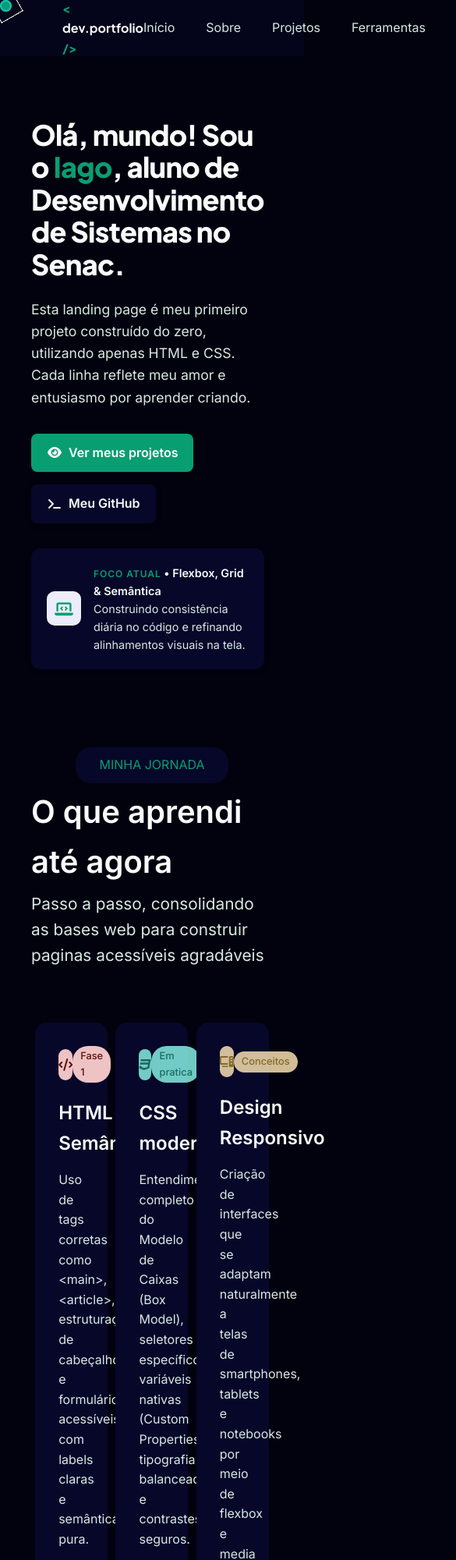
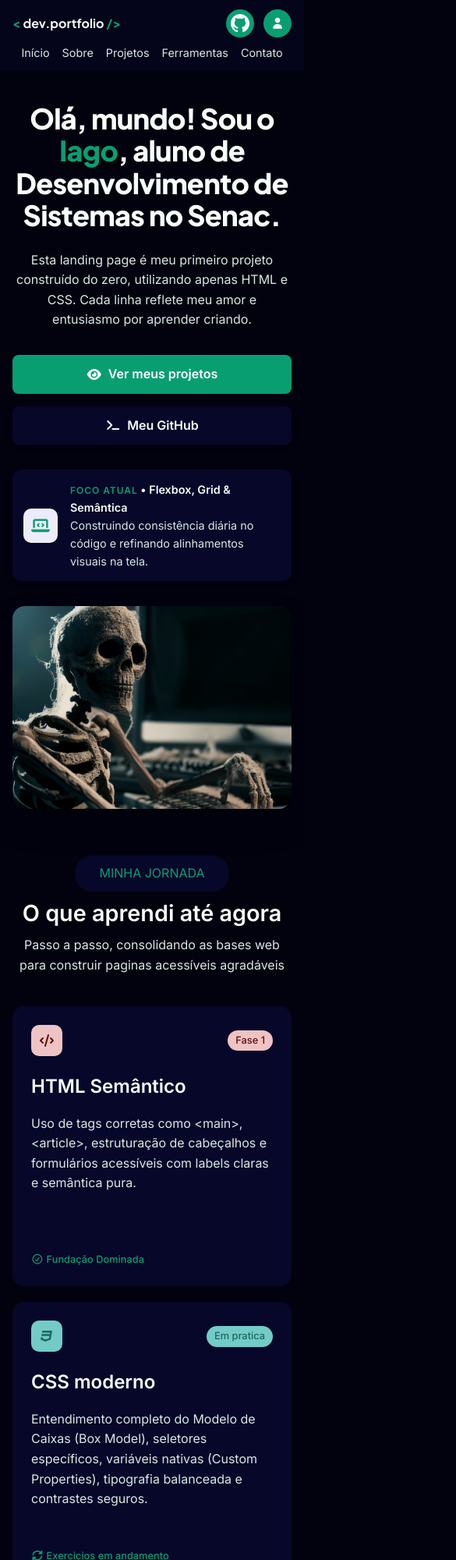
Before and after one commit to iagoshogum-dotcom/Portifolio, a plain HTML site: page index.html in a window 390 px wide. Shown: the top 2000 px of the page at 78% size, 585 px wide, since content can reach past the window. Drawn offline with nearby package versions, Linux system fonts and the light colour scheme.

Commit message:
dia 10 html

```diff
--- a/style.css
+++ b/style.css
@@ -957,3 +957,188 @@ h1 {
 #contato{
     scroll-margin-top: 172px;
 }
+
+@media (max-width: 600px){
+
+    /* cursor customizado só faz sentido com mouse */
+    .cursor,
+    .rastro{
+        display: none;
+    }
+
+    * {
+        cursor: auto;
+    }
+
+    /* ---------- cabeçalho ---------- */
+    .cabecalho{
+        height: auto;
+        padding: 12px 16px;
+        flex-wrap: wrap;
+        row-gap: 8px;
+    }
+
+    nav{
+        order: 3;                       /* menu vai para a linha de baixo */
+        width: 100%;
+    }
+
+    nav ul{
+        justify-content: center;
+        flex-wrap: wrap;
+        gap: 8px 16px;
+        font-size: 0.9rem;
+    }
+
+    /* o header ficou mais alto, então a rolagem das âncoras precisa de mais folga */
+    #sobre,
+    #projetos,
+    #ferramentas,
+    #contato{
+        scroll-margin-top: 150px;
+    }
+
+    #inicio{
+        scroll-margin-top: 130px;
+    }
+
+    /* ---------- base ---------- */
+    main{
+        padding: 40px 16px;
+    }
+
+    /* ---------- início ---------- */
+    .area-inicial{
+        flex-direction: column;
+        gap: 32px;
+    }
+
+    .area-texto,
+    .area-imagem{
+        flex: none;                     /* sem isso, o flex:1 encolhe na coluna */
+        width: 100%;
+    }
+
+    h1,
+    .descricao{
+        text-align: center;
+    }
+
+    .descricao{
+        margin-left: auto;
+        margin-right: auto;
+        font-size: 1rem;
+    }
+
+    .botoes-iniciais{
+        justify-content: center;
+    }
+
+    .btn{
+        flex: 1;
+        justify-content: center;
+        white-space: nowrap;
+    }
+
+    .card-foco{
+        max-width: 100%;
+        padding: 14px;
+    }
+
+    .area-imagem img{
+        height: 260px;
+    }
+
+    /* ---------- seções com título ---------- */
+    .minha-jornada,
+    .ferramentas,
+    .contato{
+        margin-top: 60px;
+    }
+
+    .titulo-minha-jornada,
+    .titulo-ferramentas{
+        text-align: center;
+    }
+
+    .titulo-minha-jornada h2,
+    .titulo-ferramentas h2{
+        font-size: 1.8rem;
+    }
+
+    .titulo-minha-jornada p,
+    .titulo-ferramentas p{
+        font-size: 1rem;
+    }
+
+    /* ---------- cards ---------- */
+    .cards{
+        flex-direction: column;
+        align-items: stretch;
+        gap: 20px;
+        margin-top: 40px;
+    }
+
+    .card-html{
+        max-width: 100%;
+        padding: 24px;
+    }
+
+    .card-trabalhos{
+        max-width: 100%;
+        margin: 0;
+        padding: 20px;                  /* diminuiu de 30px... */
+    }
+
+    .img-card{
+        margin: -20px -20px 20px;       /* ...então a margem negativa acompanha */
+        padding: 20px 20px 0;
+        height: 170px;
+    }
+
+    .botoes-card{
+        flex-direction: column;         /* botões empilhados cabem em qualquer tela */
+    }
+
+    .btn-demo,
+    .btn-codigo{
+        flex: none;
+    }
+
+    .card-reflexao{
+        padding: 16px;
+    }
+
+    /* ---------- ferramentas ---------- */
+    .cards-ferramentas{
+        grid-template-columns: 1fr 1fr;
+        gap: 12px;
+        margin-top: 30px;
+    }
+
+    .card-ferramenta{
+        padding: 20px 12px;
+    }
+
+    .card-ferramenta h3{
+        font-size: 1.1rem;
+    }
+
+    /* ---------- contato ---------- */
+    .contato{
+        padding: 40px 20px;
+    }
+
+    .contato h2{
+        font-size: 1.6rem;
+    }
+
+    .texto-contato{
+        font-size: 1rem;
+    }
+
+    .links-contato{
+        grid-template-columns: 1fr;
+        margin: 30px auto;
+    }
+}
```
